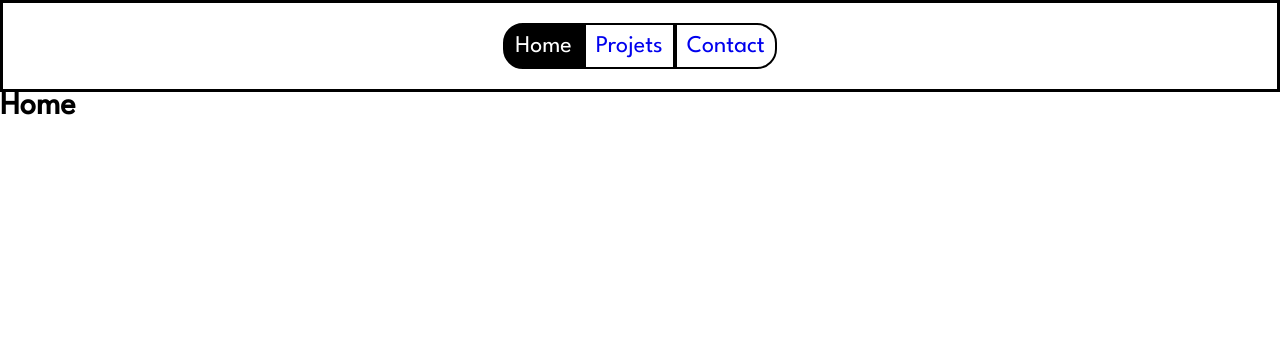
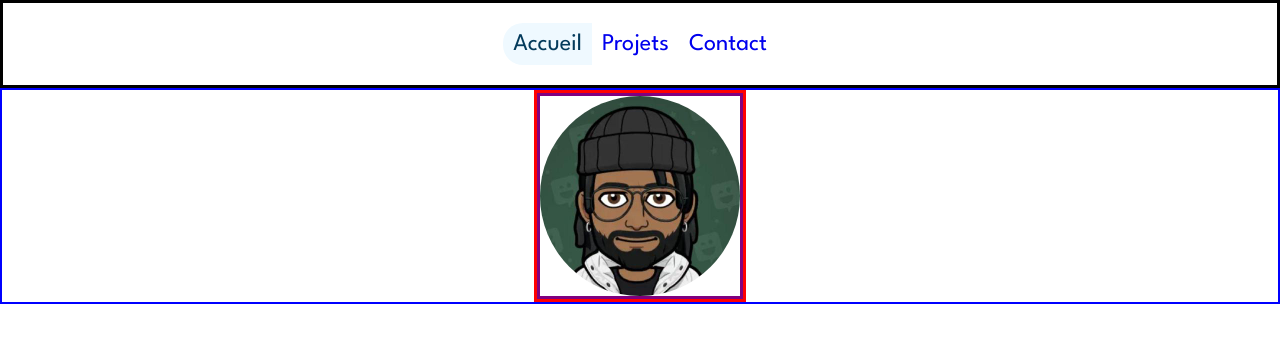
Before and after one commit to Herve-Dev/portfolio, a React (Vite) app: page / in a window 1280 px wide. Shown: the top 342 px of the page. Built offline with nearby package versions, Linux system fonts and the light colour scheme.

Commit message:
create file avatar.jsx with add avatar.jpg and style

```diff
--- a/package.json
+++ b/package.json
@@ -7,7 +7,8 @@
     "dev": "vite",
     "build": "vite build",
     "lint": "eslint . --ext js,jsx --report-unused-disable-directives --max-warnings 0",
-    "preview": "vite preview"
+    "preview": "vite preview",
+    "host": "vite --host"
   },
   "dependencies": {
     "react": "^18.2.0",
--- /dev/null
+++ b/src/components/Avatar.jsx
@@ -0,0 +1,17 @@
+import React from "react";
+import image from "../assets/img/avatar.jpg";
+
+function Avatar() {
+  return (
+    <article className="block-avatar">
+      <article className="first-section-avatar">
+        <div>
+          <img src={image} alt="" />
+        </div>
+      </article>
+      <article></article>
+    </article>
+  );
+}
+
+export default Avatar;
--- a/src/components/Nav.jsx
+++ b/src/components/Nav.jsx
@@ -8,7 +8,7 @@ function Nav() {
   return (
     <ul className="block-nav">
       <NavLink to="/" className={setActive}>
-        <li>Home</li>
+        <li>Accueil</li>
       </NavLink>
       <NavLink to="/projects" className={setActive}>
         <li>Projets</li>
--- a/src/pages/Home.jsx
+++ b/src/pages/Home.jsx
@@ -1,7 +1,14 @@
 import React from "react";
+import Avatar from "../components/Avatar";
 
 function Home() {
-  return <h1>Home</h1>;
+  return (
+    <main>
+      <section>
+        <Avatar />
+      </section>
+    </main>
+  );
 }
 
 export default Home;
--- a/src/styles/_settings.scss
+++ b/src/styles/_settings.scss
@@ -5,6 +5,7 @@
 
 $font-1: "league_spartan", sans-serif;
 
+$color-background: #043b5c;
 
 * {
     padding: 0;
@@ -14,6 +15,7 @@ $font-1: "league_spartan", sans-serif;
 
 body {
     font-family: $font-1;
+    //background-color: $color-background;
 }
 
 li {
--- /dev/null
+++ b/src/styles/components/_avatar.scss
@@ -0,0 +1,20 @@
+.block-avatar {
+    border: solid 3px red;
+
+    .first-section-avatar {
+        border: solid 3px purple;
+
+        div {
+            width: 200px;
+            height: 200px;
+            border-radius: 100%;
+        }
+
+        img {
+            width: 100%;
+            height: 100%;
+            object-fit: contain;
+            border-radius: 100%;
+        }
+    }
+}
--- a/src/styles/components/_navigation.scss
+++ b/src/styles/components/_navigation.scss
@@ -4,15 +4,15 @@
     .nav-link {
         text-decoration: none;
         font-size: x-large;
-        border: solid 2px black;
+        //border: solid 2px black;
 
         li {
             padding: 10px;
         }
 
         &:hover {
-            background-color: black;
-            color: white;
+            background-color: #eff9ff;
+            color: $color-background;
         }
     }
 
@@ -26,6 +26,6 @@
 }
 
 .nav-active {
-    background-color: black;
-    color: white;
+    background-color: #eff9ff;
+    color: $color-background;
 }
--- a/src/styles/index.scss
+++ b/src/styles/index.scss
@@ -1,4 +1,6 @@
 @import "./settings";
 @import "./components/navigation";
+@import "./components/avatar";
 @import "./utils/mixins";
 @import "./layout/header";
+@import "./pages/home";
--- /dev/null
+++ b/src/styles/pages/_home.scss
@@ -0,0 +1,5 @@
+section {
+    border: solid 2px blue;
+    display: flex;
+    justify-content: center;
+}
--- a/vite.config.js
+++ b/vite.config.js
@@ -4,4 +4,7 @@ import react from "@vitejs/plugin-react";
 // https://vitejs.dev/config/
 export default defineConfig({
   plugins: [react()],
+  server: {
+    host: true,
+  },
 });
```
Also changed, not shown: src/assets/img/avatar.jpg (added).
